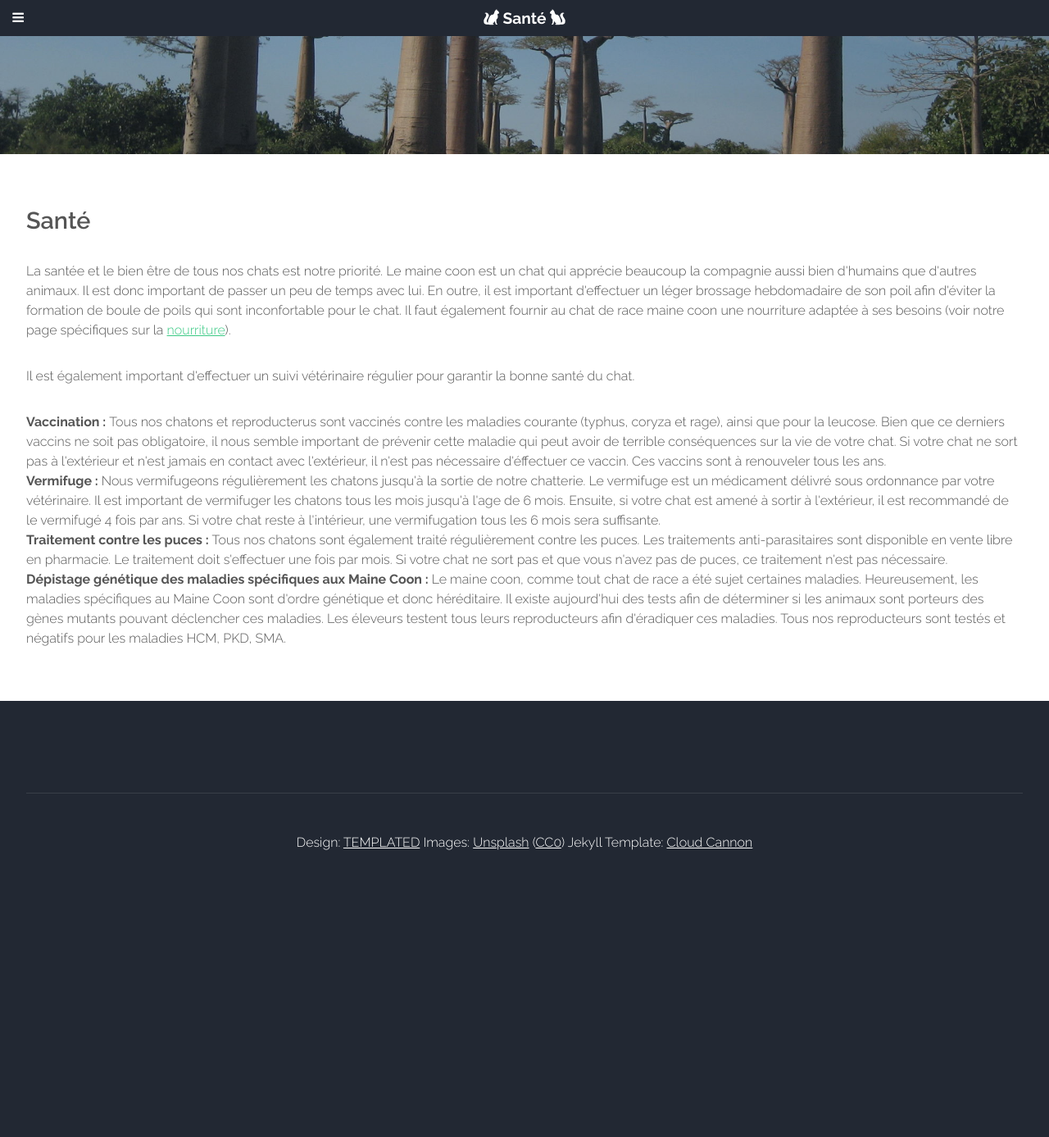
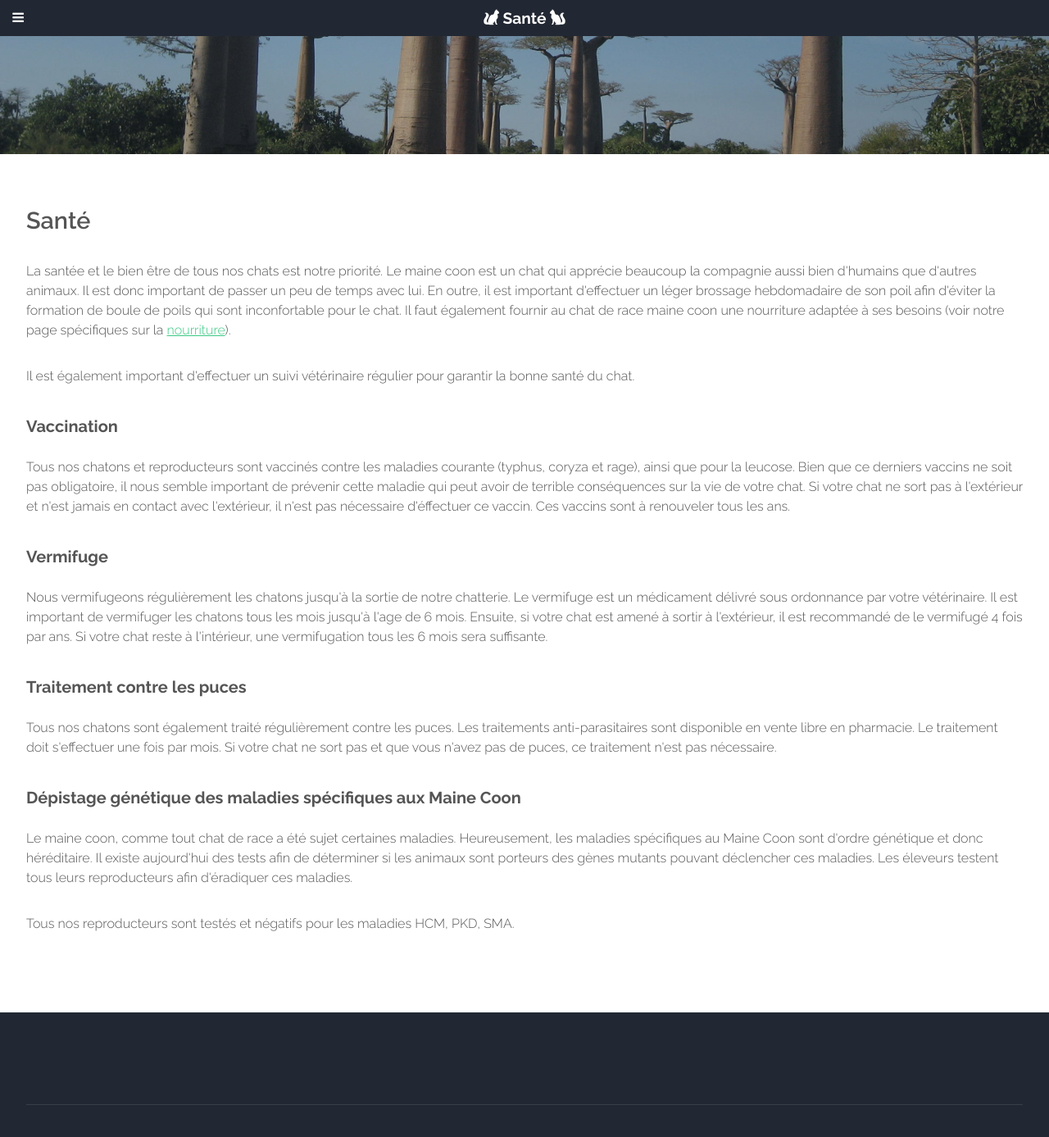
Before and after one commit to jbourcie/creolie, a Jekyll site: the page built from sante.html, in a window 1280 px wide and 1400 px high. Shown: the top 1387 px of the window at 82% size. Built offline with Jekyll 4.4.1, drawn with Linux system fonts in a browser that asks for light colours; some web fonts are replaced.

Commit message:
add some information about installation and sante

```diff
--- a/_includes/nav.html
+++ b/_includes/nav.html
@@ -10,6 +10,8 @@
 					<li><a href="{{ site.baseurl }}/mainecoon.html">Maine Coon</a></li>
 					<li><a href="{{ site.baseurl }}/sante.html">Santé</a></li>
 					<li><a href="{{ site.baseurl }}/nourriture.html">Nourriture</a></li>
+					<li><a href="{{ site.baseurl }}/reproduction.html">Reproduction</a></li>
+					<li><a href="{{ site.baseurl }}/installations.html">Installations</a></li>
 					<li><a href="{{ site.baseurl }}/tarifs.html">Vente et Tarif</a></li>
 				</ul>
 			</li>
--- a/index.html
+++ b/index.html
@@ -69,7 +69,7 @@ layout: landing
 								<li>
 									<span class="fa fa-cutlery"></span>
 									<h3>La nourriture</h3>
-									<span>Nos chats sont nourrit à la fois avec des croquettes et de la nourriture humide de grandes qualités. Les chats ont un grand besoin d'apport en haut, c'est pourquoi il est nécessaire de constamment leur laisser accès à une grande quantité d'eau fraiche, et de leur fournir régulièrement une nourriture non déshydratée.</span>
+									<span>Nos chats sont nourrit à la fois avec des croquettes et de la nourriture humide de grandes qualités. Les chats ont un grand besoin d'apport en eau, c'est pourquoi il est nécessaire de constamment leur laisser accès à une grande quantité d'eau fraiche, et de leur fournir régulièrement une nourriture non déshydratée.</span>
 								</li>
                 <li>
 									<span class="fa icon-teteVSTete"></span>
--- a/sante.html
+++ b/sante.html
@@ -12,13 +12,31 @@ layout: main
       </header>
       <p>La santée et le bien être de tous nos chats est notre priorité. Le maine coon est un chat qui apprécie beaucoup la compagnie aussi bien d'humains que d'autres animaux. Il est donc important de passer un peu de temps avec lui. En outre, il est important d'effectuer un léger brossage hebdomadaire de son poil afin d'éviter la formation de boule de poils qui sont inconfortable pour le chat. Il faut également fournir au chat de race maine coon une nourriture adaptée à ses besoins (voir notre page spécifiques sur la <a href="{{ site.baseurl }}/nourriture.html">nourriture</a>). </p>
       <p>Il est également important d'effectuer un suivi vétérinaire régulier pour garantir la bonne santé du chat. </p>
-      <ul>
-        <li><strong>Vaccination : </strong>Tous nos chatons et reproducterus sont vaccinés contre les maladies courante (typhus, coryza et rage), ainsi que pour la leucose. Bien que ce derniers vaccins ne soit pas obligatoire, il nous semble important de prévenir cette maladie qui peut avoir de terrible conséquences sur la vie de votre chat. Si votre chat ne sort pas à l'extérieur et n'est jamais en contact avec l'extérieur, il n'est pas nécessaire d'éffectuer ce vaccin. Ces vaccins sont à renouveler tous les ans. </li>
-        <li><strong>Vermifuge : </strong> Nous vermifugeons régulièrement les chatons jusqu'à la sortie de notre chatterie. Le vermifuge est un médicament délivré sous ordonnance par votre vétérinaire. Il est important de vermifuger les chatons tous les mois jusqu'à l'age de 6 mois. Ensuite, si votre chat est amené à sortir à l'extérieur, il est recommandé de le vermifugé 4 fois par ans. Si votre chat reste à l'intérieur, une vermifugation tous les 6 mois sera suffisante.</li>
-        <li><strong>Traitement contre les puces : </strong> Tous nos chatons sont également traité régulièrement contre les puces. Les traitements anti-parasitaires sont disponible en vente libre en pharmacie. Le traitement doit s'effectuer une fois par mois. Si votre chat ne sort pas et que vous n'avez pas de puces, ce traitement n'est pas nécessaire. </li>
-        <li><strong>Dépistage génétique des maladies spécifiques aux Maine Coon : </strong> Le maine coon, comme tout chat de race a été sujet certaines maladies. Heureusement, les maladies spécifiques au Maine Coon sont d'ordre génétique et donc héréditaire. Il existe aujourd'hui des tests afin de déterminer si les animaux sont porteurs des gènes mutants pouvant déclencher ces maladies. Les éleveurs testent tous leurs reproducteurs afin d'éradiquer ces maladies. Tous nos reproducteurs sont testés et négatifs pour les maladies HCM, PKD, SMA.</li>
-      </ul>
-
+    </section>
+    <section>
+      <header>
+        <h3>Vaccination</h3>
+      </header>
+      <p>Tous nos chatons et reproducteurs sont vaccinés contre les maladies courante (typhus, coryza et rage), ainsi que pour la leucose. Bien que ce derniers vaccins ne soit pas obligatoire, il nous semble important de prévenir cette maladie qui peut avoir de terrible conséquences sur la vie de votre chat. Si votre chat ne sort pas à l'extérieur et n'est jamais en contact avec l'extérieur, il n'est pas nécessaire d'éffectuer ce vaccin. Ces vaccins sont à renouveler tous les ans.</p>
+    </section>
+    <section>
+      <header>
+        <h3>Vermifuge</h3>
+      </header>
+      <p>Nous vermifugeons régulièrement les chatons jusqu'à la sortie de notre chatterie. Le vermifuge est un médicament délivré sous ordonnance par votre vétérinaire. Il est important de vermifuger les chatons tous les mois jusqu'à l'age de 6 mois. Ensuite, si votre chat est amené à sortir à l'extérieur, il est recommandé de le vermifugé 4 fois par ans. Si votre chat reste à l'intérieur, une vermifugation tous les 6 mois sera suffisante.</p>
+    </section>
+    <section>
+      <header>
+        <h3>Traitement contre les puces</h3>
+      </header>
+      <p>Tous nos chatons sont également traité régulièrement contre les puces. Les traitements anti-parasitaires sont disponible en vente libre en pharmacie. Le traitement doit s'effectuer une fois par mois. Si votre chat ne sort pas et que vous n'avez pas de puces, ce traitement n'est pas nécessaire.</p>
+    </section>
+    <section>
+      <header>
+        <h3>Dépistage génétique des maladies spécifiques aux Maine Coon</h3>
+      </header>
+      <p>Le maine coon, comme tout chat de race a été sujet certaines maladies. Heureusement, les maladies spécifiques au Maine Coon sont d'ordre génétique et donc héréditaire. Il existe aujourd'hui des tests afin de déterminer si les animaux sont porteurs des gènes mutants pouvant déclencher ces maladies. Les éleveurs testent tous leurs reproducteurs afin d'éradiquer ces maladies.</p>
+      <p> Tous nos reproducteurs sont testés et négatifs pour les maladies HCM, PKD, SMA.</p>
     </section>
   </div>
 </div>
```
Also changed, not shown: installations.html (added, +52 -0 lines), nourriture.html (+18 -0 lines), reproduction.html (+21 -3 lines), tarifs.html (+20 -7 lines).
